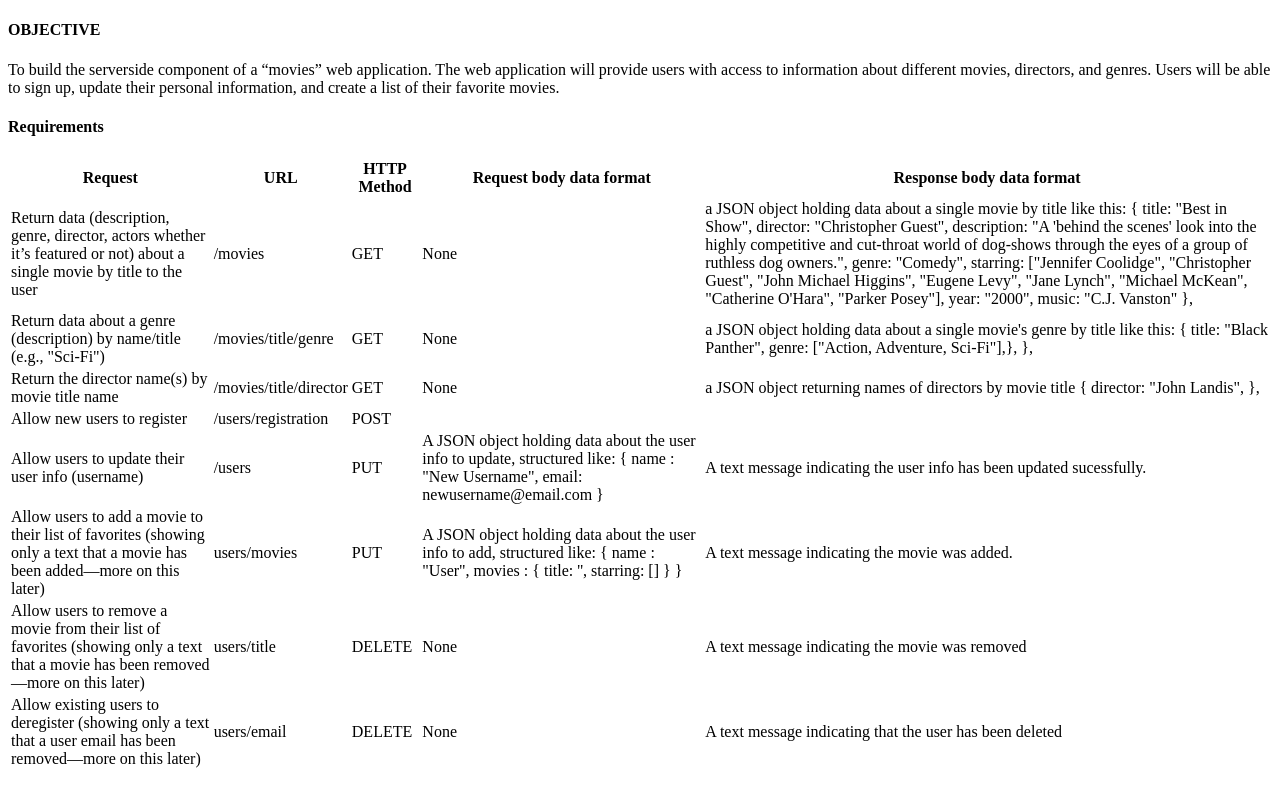
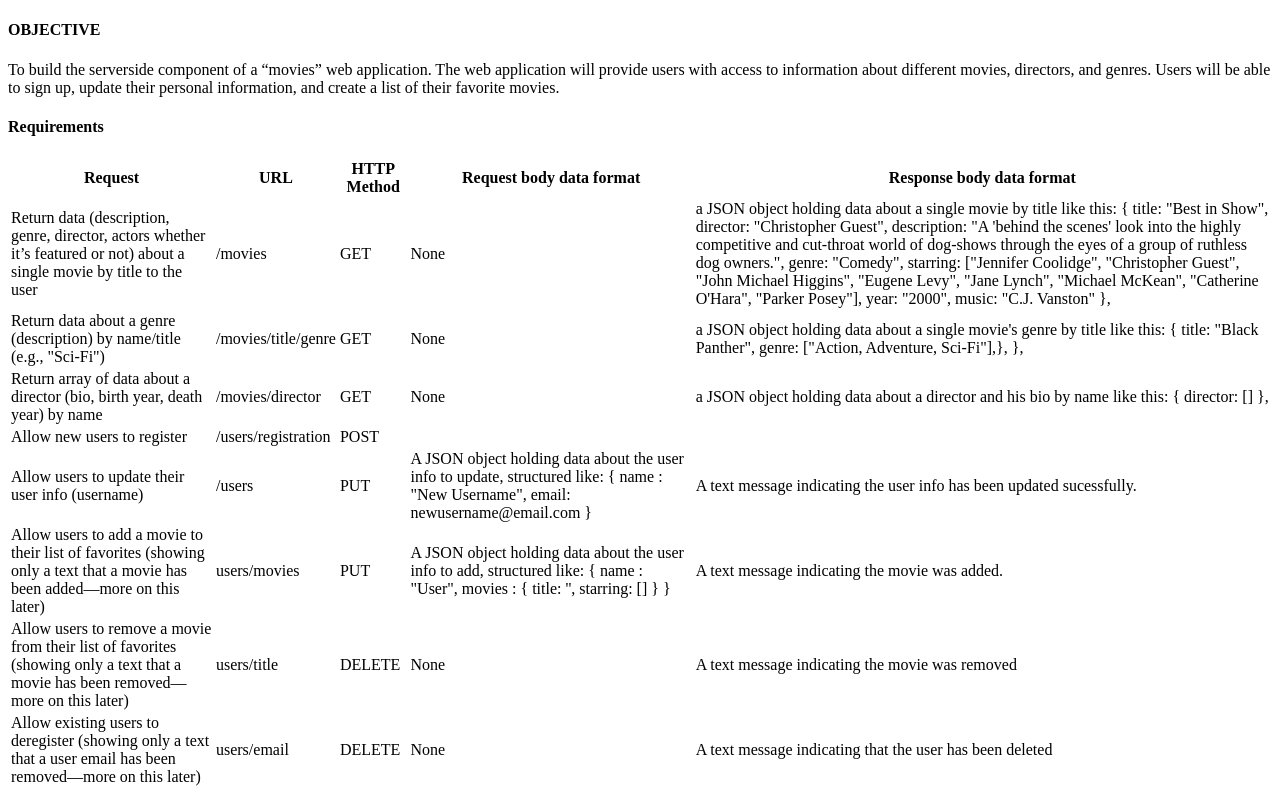
Before and after one commit to mbp1980/movie_api, a website: page public/documentation.html in a window 1280 px wide. Drawn offline with Linux system fonts and the light colour scheme.

Commit message:
Updated documentation on director GET request

```diff
--- a/public/documentation.html
+++ b/public/documentation.html
@@ -69,14 +69,14 @@
             </td>
         </tr>
         <tr>
-            <td>Return the director name(s) by movie title name</td>
-            <td>/movies/title/director</td>
+            <td>Return array of data about a director (bio, birth year, death year) by name</td>
+            <td>/movies/director</td>
             <td>GET</td>
             <td>None</td>
             <td>
-                a JSON object returning names of directors by movie title
+                a JSON object holding data about a director and his bio by name like this:
                 {
-                director: "John Landis",
+                director: []
                 },
             </td>
         </tr>
```
